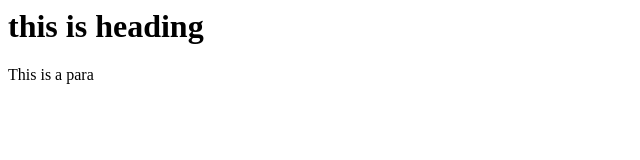
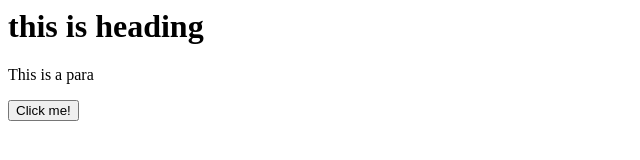
Before and after one commit to AnithaDugyala/git_tutorial, a plain HTML site: page index.html in a window 1280 px wide. Shown: the whole page, without its empty margins (0-640 px from the left). Drawn offline with Linux system fonts and the light colour scheme.

Commit message:
Button tag is added

```diff
--- a/index.html
+++ b/index.html
@@ -3,4 +3,7 @@
 		<h1>this is heading</h1>
 		<p>This is a para</p>
 	</head>
+	<body>
+		<button type=button>Click me!</button>
+	</body>
 </html>
```
